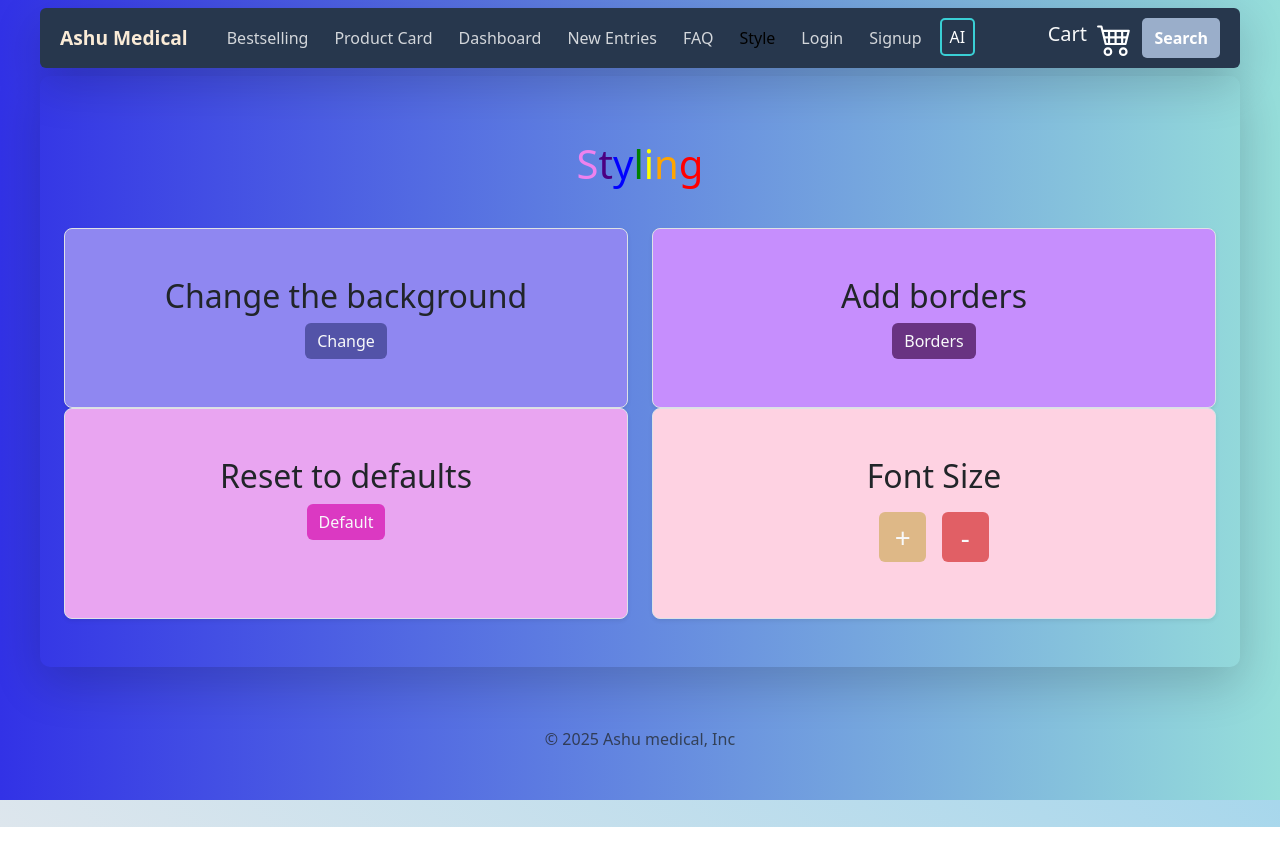
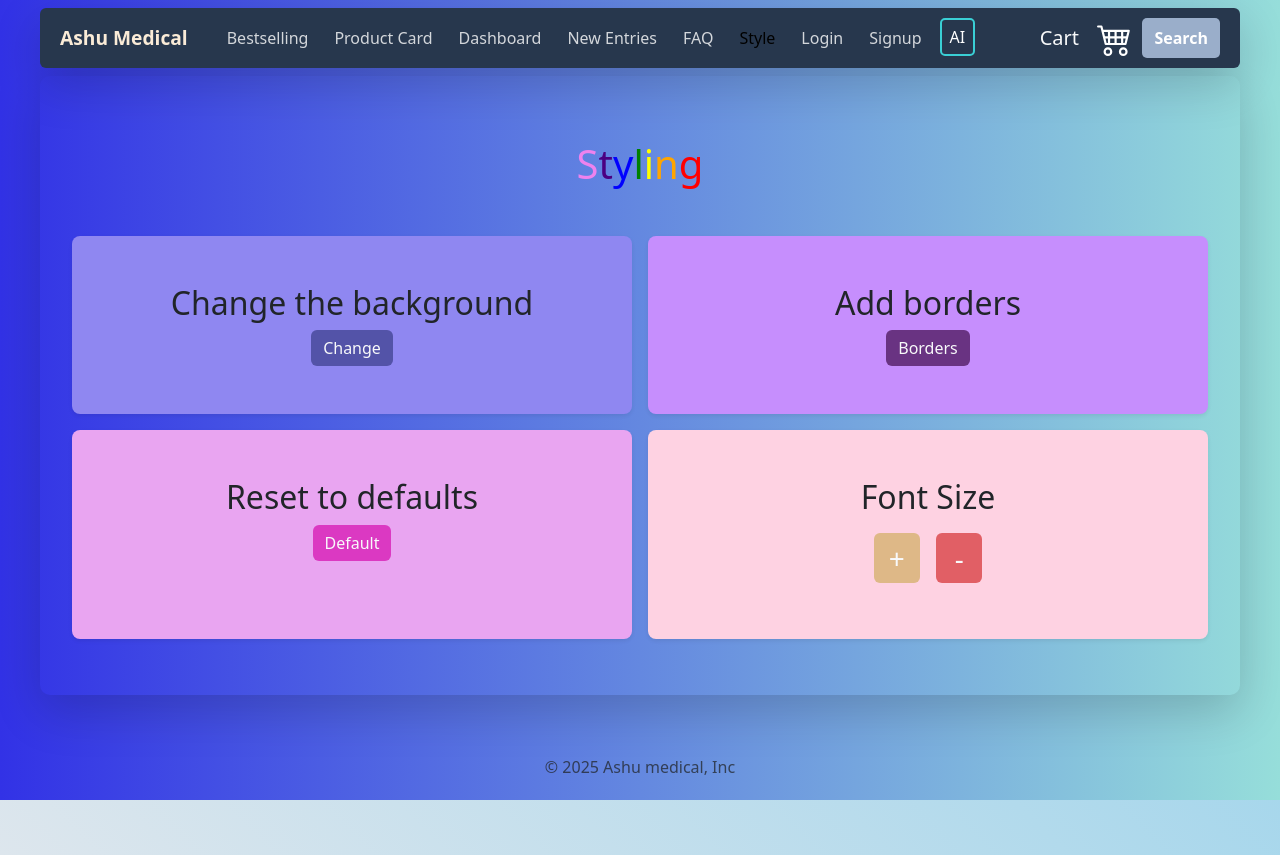
Before and after one commit to shivanshpachauri/AshuMedical, a React (Vite) app in the folder frontend/AshuMedical/: page /hero in a window 1280 px wide. Before the commit the page ends 827 px from the top, so only its background shows below. Built offline with nearby package versions, Linux system fonts and the light colour scheme.

Commit message:
minor styling fixes

```diff
--- a/frontend/AshuMedical/src/App.css
+++ b/frontend/AshuMedical/src/App.css
@@ -2,12 +2,13 @@ body {
   width: 100%;
   /* background-color: #dde6ed; */
   background: linear-gradient(45deg, #dde6ed, skyblue);
-
+  --webkit-font-smoothing: antialiased;
   height: 100%;
   margin: 0;
   padding: 0;
   box-sizing: border-box;
 }
+
 h1 {
   position: relative;
   z-index: 1;
--- a/frontend/AshuMedical/src/components/Dashboard/ViewCustomers/ViewCustomers.jsx
+++ b/frontend/AshuMedical/src/components/Dashboard/ViewCustomers/ViewCustomers.jsx
@@ -43,8 +43,10 @@ export default function ViewCustomers() {
             <div className="col-2">{data[index].name}</div>
             <div className="col-2">{data[index].pack_size_label}</div>
             <div className="col-2">{data[index].order_by}</div>
-            <div className="col-2">{data[index].manufacturer_name}</div>
-            <div className="col-2">{data[index].date}</div>
+            <div className="col-2 flex-wrap">
+              {data[index].manufacturer_name}
+            </div>
+            <div className="col-2">{data[index].date.substr(0, 10)}</div>
             <div className="col-1">{data[index].quantity}</div>
             <div className="col-2">{data[index].delivered}</div>
           </div>
--- /dev/null
+++ b/frontend/AshuMedical/src/components/Dashboard/parsingdocument.css
@@ -0,0 +1,7 @@
+.documentrenderer::-webkit-scrollbar {
+  /* display: none; */
+  background-color: rgba(97, 97, 235, 0.644);
+  width: 2px;
+  height: 15px;
+  border-radius: 7%;
+}
--- a/frontend/AshuMedical/src/components/Dashboard/parsingdocument.jsx
+++ b/frontend/AshuMedical/src/components/Dashboard/parsingdocument.jsx
@@ -5,6 +5,7 @@ import { Viewer as PDFViewer, Worker } from "@react-pdf-viewer/core";
 import * as XLSX from "xlsx";
 import { pdfjs } from "@react-pdf-viewer/core";
 import mammoth from "mammoth";
+import "./parsingdocument.css";
 // pdfjs.GlobalWorkerOptions.workerSrc = `https://cdnjs.cloudflare.com/ajax/libs/pdf.js/4.10.38/pdf.worker.min.js`;
 
 export default function ParsingDocument() {
@@ -81,7 +82,9 @@ export default function ParsingDocument() {
           Submit
         </Button>
       </div>
-      {upload.length > 0 && renderFileViewer(upload[upload.length - 1])}
+      <div className="">
+        {upload.length > 0 && renderFileViewer(upload[upload.length - 1])}
+      </div>
     </section>
   );
 }
@@ -126,12 +129,11 @@ function DocViewer({ file }) {
       </Button>
       {content && (
         <pre
-          className=" bg-primary rounded "
+          className="m-2 p-4  documentrenderer bg-primary rounded "
           style={{
-            overflowY: "scroll",
+            overflow: "scroll",
             height: "500px",
-            overflowX: "hidden",
-            wordWrap: "break-word",
+            overflowWrap: "break-word",
           }}
         >
           {content}
--- a/frontend/AshuMedical/src/components/Faq/faq.css
+++ b/frontend/AshuMedical/src/components/Faq/faq.css
@@ -1,5 +1,4 @@
 #faqcontainer {
-  background-color: #f9f9f9;
   border-radius: 8px;
   box-shadow: 0 2px 10px rgba(0, 0, 0, 0.1);
 }
@@ -21,5 +20,7 @@
 }
 
 .accordion-item {
+  border-radius: var(--bs-border-radius) !important;
+  border: none;
   margin-bottom: 1rem;
 }
--- a/frontend/AshuMedical/src/components/Hero/hero.jsx
+++ b/frontend/AshuMedical/src/components/Hero/hero.jsx
@@ -11,7 +11,7 @@ export default function Hero() {
     const b = Math.floor(Math.random() * 255 + 1);
 
     setcolorname(rgbToColorName(r, g, b));
-    document.body.style.backgroundColor = `rgb(${r}, ${g}, ${b})`;
+    document.body.style.background = `rgb(${r}, ${g}, ${b})`;
   }
   function Reset() {
     window.location.reload();
@@ -50,10 +50,11 @@ export default function Hero() {
       </h1>
       <h1 className="m-2 p-2 d-block">{colorname}</h1>
       <div className="row align-items-md-stretch">
-        <div className="col-md-6">
+        <div className="d-flex">
+          <div className="col m-2 ">
             <div
               id="cardjumbotron"
-            className="lh-1 text-dark h-100 p-5  border rounded-3 shadow-sm"
+              className="lh-1 text-dark h-100 p-5  border border-0 rounded-3 shadow-sm"
               style={{ backgroundColor: "#8F87F1" }}
             >
               <h2>Change the background</h2>
@@ -67,10 +68,10 @@ export default function Hero() {
               </button>
             </div>
           </div>
-        <div className="col-md-6">
+          <div className="col m-2">
             <div
               id="cardjumbotron"
-            className="lh-1 h-100 p-5  border rounded-3 shadow-sm"
+              className="lh-1 h-100 p-5  border border-0 rounded-3 shadow-sm"
               style={{ backgroundColor: "#C68EFD" }}
             >
               <h2>Add borders</h2>
@@ -84,11 +85,12 @@ export default function Hero() {
               </button>
             </div>
           </div>
-
-        <div className="col-md-6">
+        </div>
+        <div className="d-flex">
+          <div className="col m-2">
             <div
               id="cardjumbotron"
-            className="lh-1 h-100 p-5  border rounded-3 shadow-sm"
+              className="lh-1 h-100 p-5  border border-0 rounded-3 shadow-sm"
               style={{ backgroundColor: "#E9A5F1" }}
             >
               <h2>Reset to defaults</h2>
@@ -102,10 +104,10 @@ export default function Hero() {
               </button>
             </div>
           </div>
-        <div className="col-md-6">
+          <div className="col m-2">
             <div
               id="cardjumbotron"
-            className="lh-1 h-100 p-5  border rounded-3 shadow-sm"
+              className="lh-1 h-100 p-5  border  border-0 rounded-3 shadow-sm"
               style={{ backgroundColor: "#FED2E2" }}
             >
               <h2>Font Size</h2>
@@ -113,7 +115,11 @@ export default function Hero() {
                 className="m-2 p-1 btn btn btn-outline-light"
                 type="button"
                 onClick={fontincrement}
-              style={{ background: "burlywood", width: "10%", border: "none" }}
+                style={{
+                  background: "burlywood",
+                  width: "10%",
+                  border: "none",
+                }}
               >
                 <span style={{ transform: "scale(1.25)", fontSize: "175%" }}>
                   +
@@ -123,7 +129,11 @@ export default function Hero() {
                 className="m-2 p-1 btn btn btn-outline-light"
                 type="button"
                 onClick={fontdecrement}
-              style={{ background: "#d32525a8", width: "10%", border: "none" }}
+                style={{
+                  background: "#d32525a8",
+                  width: "10%",
+                  border: "none",
+                }}
               >
                 <span style={{ transform: "scale(1.25)", fontSize: "175%" }}>
                   -
@@ -133,5 +143,6 @@ export default function Hero() {
           </div>
         </div>
       </div>
+    </div>
   );
 }
--- a/frontend/AshuMedical/src/components/Navbar/Navbar.jsx
+++ b/frontend/AshuMedical/src/components/Navbar/Navbar.jsx
@@ -76,7 +76,7 @@ const Navbar = () => {
                 </NavLink>
               </li>
             </ul>
-            <h5 className="text-light">Cart &nbsp;</h5>
+            <h5 className="m-1 p-1 text-light">Cart &nbsp;</h5>
             <NavLink className="d-flex" to="/cart">
               <svg
                 xmlns="http://www.w3.org/2000/svg"
```
Lines whose indentation alone changed are shown as unchanged.
